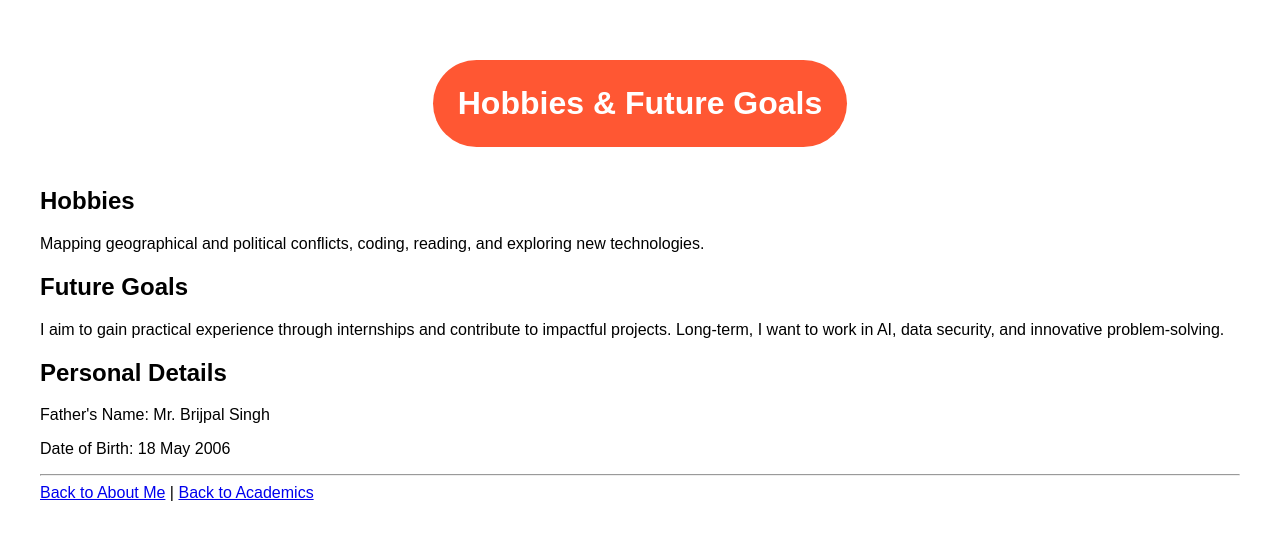
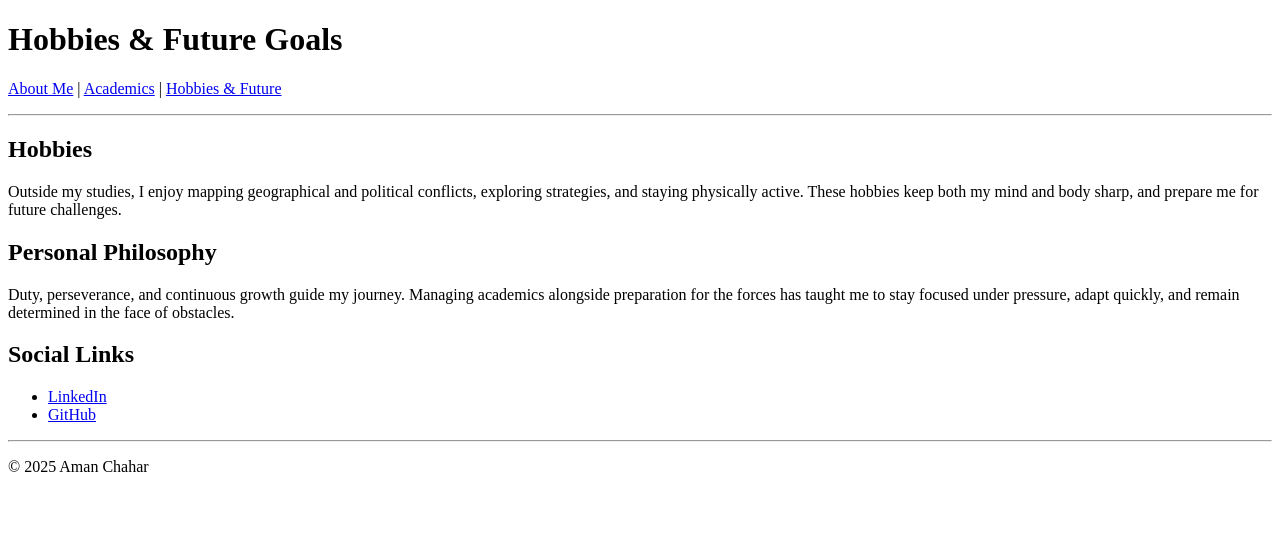
Before and after one commit to Amanthink/aman_chahar, a plain HTML site: page hobbies.html in a window 1280 px wide. Drawn offline with Linux system fonts and the light colour scheme.

Commit message:
Update hobbies.html

```diff
--- a/hobbies.html
+++ b/hobbies.html
@@ -3,33 +3,36 @@
 <head>
   <meta charset="UTF-8">
   <meta name="viewport" content="width=device-width, initial-scale=1.0">
-  <title>Hobbies & Future - Aman Chahar</title>
+  <title>Aman Chahar - Hobbies & Future</title>
 </head>
-<body style="font-family: Arial, sans-serif; margin: 40px;">
-  <div style="text-align: center;">
-    <h1 style="display: inline-block; margin: 20px; padding: 25px; background-color: #FF5733; color: white; border-radius: 1000px;">
-      Hobbies & Future Goals
-    </h1>
-  </div>
+<body>
 
-  <section>
-    <h2>Hobbies</h2>
-    <p>Mapping geographical and political conflicts, coding, reading, and exploring new technologies.</p>
-  </section>
+  <h1>Hobbies & Future Goals</h1>
+  <p><a href="index.html">About Me</a> | <a href="academics.html">Academics</a> | <a href="hobbies.html">Hobbies & Future</a></p>
+  <hr>
 
-  <section>
-    <h2>Future Goals</h2>
-    <p>I aim to gain practical experience through internships and contribute to impactful projects. Long-term, I want to work in AI, data security, and innovative problem-solving.</p>
-  </section>
+  <h2>Hobbies</h2>
+  <p>
+    Outside my studies, I enjoy mapping geographical and political conflicts,
+    exploring strategies, and staying physically active.
+    These hobbies keep both my mind and body sharp, and prepare me for future challenges.
+  </p>
 
-  <section>
-    <h2>Personal Details</h2>
-    <p>Father's Name: Mr. Brijpal Singh</p>
-    <p>Date of Birth: 18 May 2006</p>
-  </section>
+
+  <h2>Personal Philosophy</h2>
+  <p>
+    Duty, perseverance, and continuous growth guide my journey. Managing academics
+    alongside preparation for the forces has taught me to stay focused under pressure,
+    adapt quickly, and remain determined in the face of obstacles.
+  </p>
+  <h2>Social Links</h2>
+  <ul>
+    <li><a href="https://in.linkedin.com/in/aman-chahar-9466bb325" target="_blank">LinkedIn</a></li>
+    <li><a href="https://github.com/amanthink" target="_blank">GitHub</a></li>
+  </ul>
 
   <hr>
-  <a href="index.html">Back to About Me</a> |
-  <a href="academics.html">Back to Academics</a>
+  <p>© 2025 Aman Chahar</p>
+
 </body>
 </html>
```
